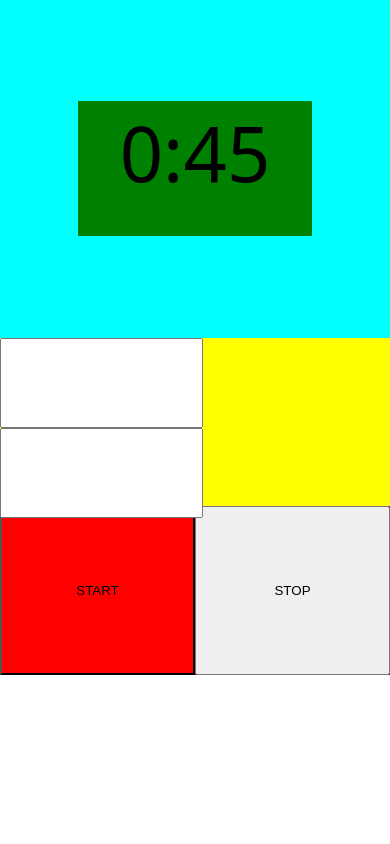
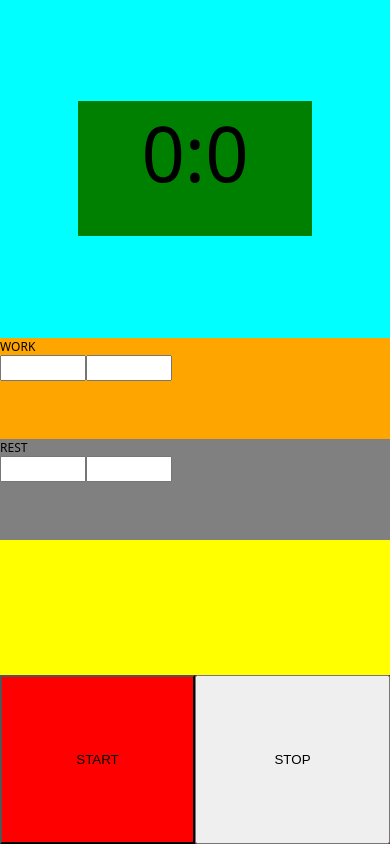
Before and after one commit to a-matos00/Interval-Timer-app, a website: page www/index.html in a window 390 px wide. Both pictures are taken after a click on the button "START". Drawn offline with Linux system fonts and the light colour scheme; some packages are replaced by stand-ins of ours.

Commit message:
added rest and work inputs

```diff
--- a/www/css/index.css
+++ b/www/css/index.css
@@ -29,8 +29,8 @@ body {
 
 .input_field
 {
-    width: 50%;
-    height:50%;
+    width: 20%;
+    height:20%;
 }
 
 #box{
@@ -76,6 +76,20 @@ body {
 {
     position:relative;
     width: 100%;
-    height: 20%;
+    height: 40%;
     background-color:yellow;
 }
+
+#WorkInputContainer
+{
+    width:100%;
+    height:30%;
+    background-color:orange;
+}
+
+#RestInputContainer
+{
+    width:100%;
+    height:30%;
+    background-color:grey;
+}
--- a/www/js/index.js
+++ b/www/js/index.js
@@ -16,12 +16,18 @@ function onDeviceReady() {
 var countdown_int;  //setInterval variable
 var countdown_int_rest;  //setInterval variable
 
-var seconds_total = 45;
+var seconds_total_work = 0;
+var seconds_total_rest = 0;
 
-var minutes = Math.floor(seconds_total / 60);
-var seconds= seconds_total % 60;
-var input_seconds = 0;
-var input_minutes = 0;
+var minutes = Math.floor(seconds_total_work / 60);
+var seconds = seconds_total_work % 60;
+
+var input_seconds_work = 0;
+var input_minutes_work = 0;
+
+var input_seconds_rest = 0;
+var input_minutes_rest = 0;
+
 var sets = 0;
 
 
@@ -34,13 +40,37 @@ document.body.onload = function load()
     digitsContainer = new container("digitsContainer");   //timer digits container
     document.getElementById("displayContainer").appendChild(digitsContainer.el);
 
-
     inputContainer = new container("inputContainer");   //button container
     document.getElementById("box").appendChild(inputContainer.el);
 
+    WorkInputContainer = new container("WorkInputContainer");   //button container
+    document.getElementById("inputContainer").appendChild(WorkInputContainer.el);
+
+    WorkDesc= new container("WorkDesc");   //button container
+    document.getElementById("WorkInputContainer").appendChild(WorkDesc.el);
+    WorkDesc.el.innerHTML = "WORK";
+
+    WorkMinutesInput = new input_field("WorkMinutesInput");
+    document.getElementById("WorkInputContainer").appendChild(WorkMinutesInput.el);
+
+    WorkSecondsInput = new input_field("WorkSecondsInput");
+    document.getElementById("WorkInputContainer").appendChild(WorkSecondsInput.el);
+
+    RestInputContainer = new container("RestInputContainer");   //button container
+    document.getElementById("inputContainer").appendChild(RestInputContainer.el);
+
+    RestDesc= new container("RestDesc");   //intput specifier
+    document.getElementById("RestInputContainer").appendChild(RestDesc.el);
+    RestDesc.el.innerHTML = "REST";
+
+    RestMinutesInput = new input_field("RestMinutesInput");
+    document.getElementById("RestInputContainer").appendChild(RestMinutesInput.el);
+
+    RestSecondsInput = new input_field("RestSecondsInput");
+    document.getElementById("RestInputContainer").appendChild(RestSecondsInput.el);
+
     buttonContainer = new container("buttonContainer");   //button container
     document.getElementById("box").appendChild(buttonContainer.el);
-
 
     startBtn = new fbutton("start_btn");    //start button
     document.getElementById("buttonContainer").appendChild(startBtn.el);
@@ -48,43 +78,39 @@ document.body.onload = function load()
     startBtn = new fbutton("stop_btn"); //stop button
     document.getElementById("buttonContainer").appendChild(startBtn.el);
 
-    minutesInput = new input_field("minutesInput");
-    document.getElementById("inputContainer").appendChild(minutesInput.el);
 
-    secondsInput = new input_field("secondsInput");
-    document.getElementById("inputContainer").appendChild(secondsInput.el);
-
-     $('#secondsInput').on('input', function() {
+     $('#WorkSecondsInput').on('input', function() {
 
              if( $(this).val() < 60 &&  $(this).val() > -1 &&  ($(this).val()).length < 3){ //les than 3 digits
-                input_seconds = $(this).val();
-                digitsContainer.el.innerHTML = minutes + ":" + input_seconds;
-                seconds = input_seconds;
+                input_seconds_work = $(this).val();
+                digitsContainer.el.innerHTML = minutes + ":" + input_seconds_work;
+                seconds = input_seconds_work;
              }
 
             else{   //invalid input
                 $(this).val("");
-                input_seconds = 0;
+                input_seconds_work = 0;
                 seconds = 0;
-                digitsContainer.el.innerHTML = minutes + ":" + input_seconds;
+                digitsContainer.el.innerHTML = minutes + ":" + input_seconds_work;
             }
      });
 
-     $('#minutesInput').on('input', function() {
+     $('#WorkMinutesInput').on('input', function() {
 
              if( $(this).val() < 60 &&  $(this).val() > -1 &&  ($(this).val()).length < 3){ //les than 3 digits
-                input_minutes = $(this).val();
-                digitsContainer.el.innerHTML = input_minutes + ":" + input_seconds;
-                minutes = input_minutes;
+                input_minutes_work = $(this).val();
+                digitsContainer.el.innerHTML = input_minutes_work + ":" + input_seconds_work;
+                minutes = input_minutes_work;
              }
 
             else{       //invalid input
                 $(this).val("");
-                input_minutes = 0;
+                input_minutes_work = 0;
                 minutes = 0;
-                digitsContainer.el.innerHTML = input_minutes + ":" + input_seconds;
+                digitsContainer.el.innerHTML = input_minutes_work + ":" + input_seconds_work;
             }
      });
+
 }
 
 class input_field
@@ -96,16 +122,13 @@ class input_field
         this.el.id = arg_id;
         this.el.type = "number";
 
-        if(arg_id == "minutesInput")
+        if(arg_id == "WorkMinutesInput")
         {
             this.el.min = 0;
-            this.el.max = 100;
-
-
-
+            this.el.max = 99;
         }
 
-        if(arg_id == "secondsInput")
+        if(arg_id == "WorkSecondsInput")
         {
             this.el.min = 1;
             this.el.max = 59;
@@ -120,7 +143,6 @@ class container
     constructor(arg_id)
     {
         this.el = document.createElement("DIV");
-        this.el.classList.add("display");
         this.el.id = arg_id;
     }
 
@@ -141,8 +163,8 @@ class fbutton
              this.el.innerHTML = "START";
 
             $(this.el).click(function(){
-                seconds_total = parseInt(input_seconds) + parseInt(input_minutes * 60);
-                alert(seconds_total);
+                seconds_total_work = parseInt(input_seconds_work) + parseInt(input_minutes_work * 60);
+                alert(seconds_total_work);
                 countdown_int = setInterval(countDown, 1000);
 
             });
@@ -165,7 +187,7 @@ class fbutton
 function countDown()
     {
 
-       if( seconds_total == 0)  //if the countdown is over
+       if( seconds_total_work == 0)  //if the countdown is over
         {
             clearInterval(countdown_int);
             return;
@@ -173,16 +195,16 @@ function countDown()
 
        if( seconds != 0){
             seconds--;
-            seconds_total--;
+            seconds_total_work--;
         }
 
         else if(seconds == 0)
         {
             seconds = 59;
-            seconds_total--;
+            seconds_total_work--;
         }
 
-        minutes = Math.floor(seconds_total / 60);
+        minutes = Math.floor(seconds_total_work / 60);
 
         digitsContainer.el.innerHTML = minutes + ":" + seconds;
     }
```
